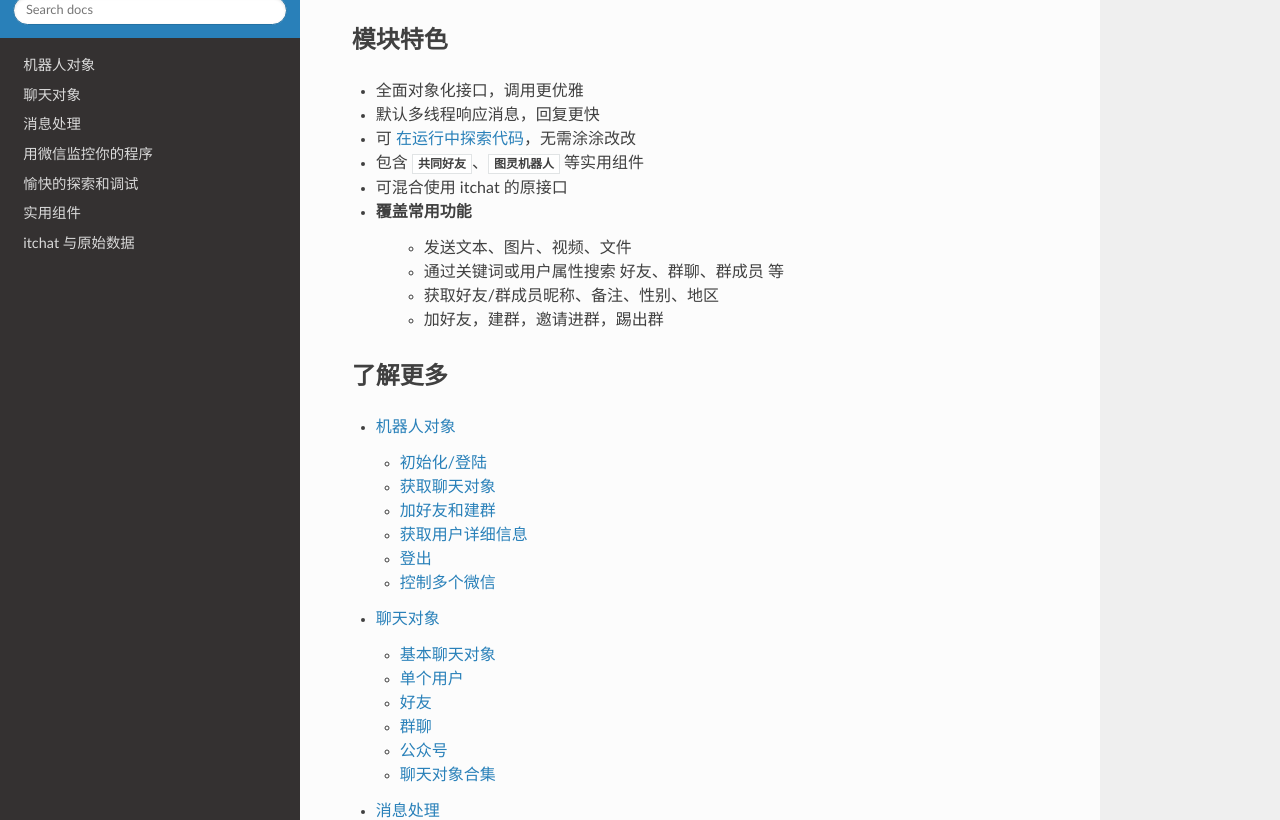
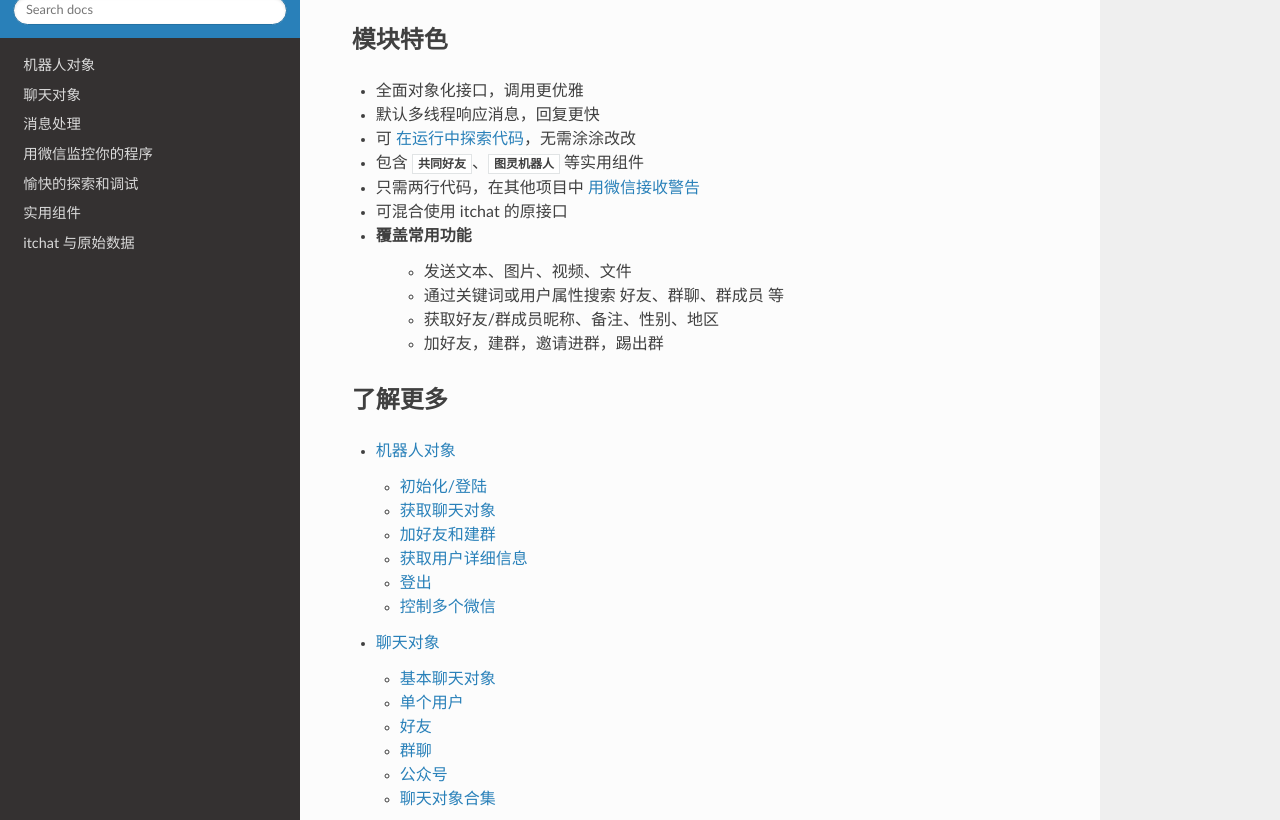
Before and after one commit to youfou/wxpy, a Sphinx documentation site: the page built from docs/index.rst, in a window 1280 px wide and 900 px high, scrolled down 875 px, cut to the strip 80-900 px from the top of the window. Built offline with Sphinx 7.4.7 and the Read the Docs theme 2.0.0, drawn with Linux system fonts in a browser that asks for light colours.

Commit message:
update docs

```diff
--- a/README.rst
+++ b/README.rst
@@ -76,6 +76,7 @@ wxpy: 用 Python 玩微信
 * 默认多线程响应消息，回复更快
 * 可在运行中探索代码，无需涂涂改改
 * 包含 共同好友、图灵机器人 等实用组件
+* 只需两行代码，在其他项目中用微信接收警告
 * 可混合使用 itchat 的原接口
 * 覆盖常用功能
     * 发送文本、图片、视频、文件
--- a/docs/index.rst
+++ b/docs/index.rst
@@ -53,6 +53,7 @@ wxpy: 用 Python 玩微信
 * 默认多线程响应消息，回复更快
 * 可 :doc:`在运行中探索代码 <console>`，无需涂涂改改
 * 包含 :any:`共同好友 <mutual_friends>`、:any:`图灵机器人 <Tuling>` 等实用组件
+* 只需两行代码，在其他项目中 :doc:`用微信接收警告 <logging_with_wechat>`
 * 可混合使用 itchat 的原接口
 * 覆盖常用功能
     * 发送文本、图片、视频、文件
```
